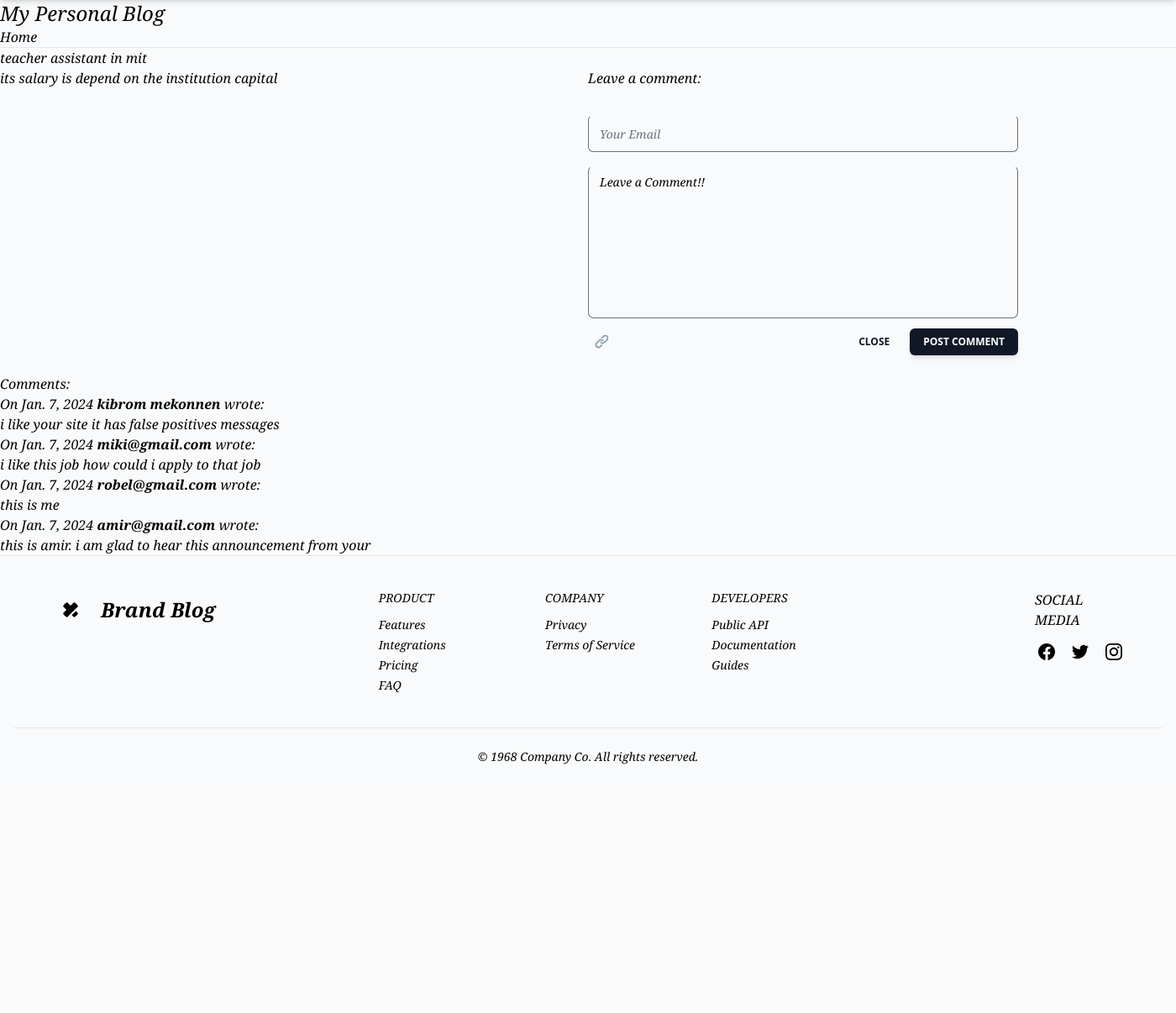
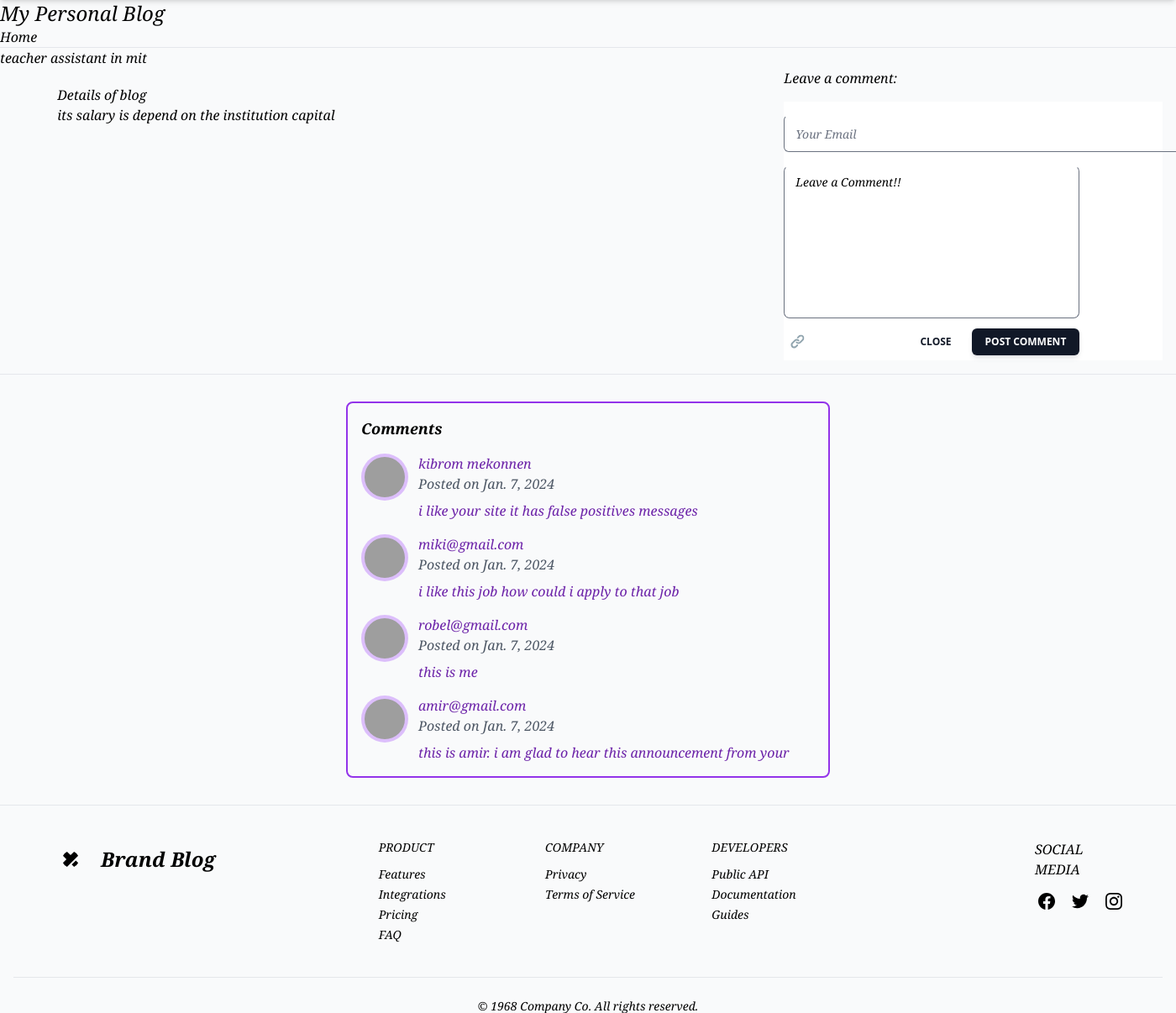
Before and after one commit to kbommekonnen/blog, a Django app: page /post/1/ in a window 1400 px wide; the page is wider, and only the part inside the window is pictured. Shown: the part 70-1276 px from the top of that part at 84% size. Before the commit the page ends 980 px from the top of that part, so only its background shows below. Run offline with Django 5.2, Linux system fonts and the light colour scheme; data comes from the database, SQL or seed files in the repository; both versions use the stored data as it was after the commit; style sheets or scripts are compiled from the project's sources; some libraries are stand-ins or nearby versions; grey boxes are pictures that could not be loaded.

Commit message:
new feature are added on the commit_list file

```diff
--- a/blog/templates/blog/comment_blog.html
+++ b/blog/templates/blog/comment_blog.html
@@ -1,4 +1,4 @@
-<div class="flex my-4 flex-col">
+<div class="flex my-4 flex-col bg-white">
       <div class="relative md:lg:w-[32rem] sm:w-full xs:w-full h-11 my-4">
           <input name="author" class="w-full h-full px-3 py-3 font-sans text-sm font-normal transition-all bg-transparent border rounded-md peer border-blue-gray-200 border-t-transparent text-blue-gray-700 outline outline-0 placeholder-shown:border placeholder-shown:border-blue-gray-200 placeholder-shown:border-t-blue-gray-200 focus:border-2 focus:border-gray-900 focus:border-t-transparent focus:outline-0 disabled:border-0 disabled:bg-blue-gray-50"
                 placeholder=" " />
@@ -7,10 +7,10 @@
                 Your Email
           </label>
       </div>
-      <div class="relative w-[32rem]">
-        <div class="relative w-full md:lg:sm:min-w-[200px]">
+      <div class="relative w-[22rem]">
+        <div class="relative ">
           <textarea rows="8" name="body"
-            class="peer h-full min-h-[100px] w-full !resize-none  rounded-[7px] border border-blue-gray-200 border-t-transparent bg-transparent px-3 py-2.5 font-sans text-sm font-normal text-blue-gray-700 outline outline-0 transition-all placeholder-shown:border placeholder-shown:border-blue-gray-200 placeholder-shown:border-t-blue-gray-200 focus:border-2 focus:border-gray-900 focus:border-t-transparent focus:outline-0 disabled:resize-none disabled:border-0 disabled:bg-blue-gray-50"
+            class="peer h-full min-h-[50px] w-full !resize-none  rounded-[7px] border border-blue-gray-200 border-t-transparent bg-transparent px-3 py-2.5 font-sans text-sm font-normal text-blue-gray-700 outline outline-0 transition-all placeholder-shown:border placeholder-shown:border-blue-gray-200 placeholder-shown:border-t-blue-gray-200 focus:border-2 focus:border-gray-900 focus:border-t-transparent focus:outline-0 disabled:resize-none disabled:border-0 disabled:bg-blue-gray-50"
             placeholder=" "></textarea>
           <label
             class="before:content[' '] after:content[' '] pointer-events-none absolute left-0 -top-1.5 flex h-full w-full select-none text-[11px] font-normal leading-tight text-blue-gray-400 transition-all before:pointer-events-none before:mt-[6.5px] before:mr-1 before:box-border before:block before:h-1.5 before:w-2.5 before:rounded-tl-md before:border-t before:border-l before:border-blue-gray-200 before:transition-all after:pointer-events-none after:mt-[6.5px] after:ml-1 after:box-border after:block after:h-1.5 after:w-2.5 after:flex-grow after:rounded-tr-md after:border-t after:border-r after:border-blue-gray-200 after:transition-all peer-placeholder-shown:text-sm peer-placeholder-shown:leading-[3.75] peer-placeholder-shown:text-blue-gray-500 peer-placeholder-shown:before:border-transparent peer-placeholder-shown:after:border-transparent peer-focus:text-[11px] peer-focus:leading-tight peer-focus:text-gray-900 peer-focus:before:border-t-2 peer-focus:before:border-l-2 peer-focus:before:!border-gray-900 peer-focus:after:border-t-2 peer-focus:after:border-r-2 peer-focus:after:!border-gray-900 peer-disabled:text-transparent peer-disabled:before:border-transparent peer-disabled:after:border-transparent peer-disabled:peer-placeholder-shown:text-blue-gray-500">
--- a/blog/templates/blog/comment_list.html
+++ b/blog/templates/blog/comment_list.html
@@ -1,6 +1,7 @@
+{% if comments is not none%}
 <section class="w-full rounded-lg border-2 border-purple-600 p-4 my-8 mx-auto max-w-xl">
       <h3 class="font-os text-lg font-bold">Comments</h3>
-
+        {% for comment in comments%}
         <!-- Sample Comment 1 -->
         <div class="flex mt-4">
             <div class="w-14 h-14 rounded-full bg-purple-400/50 flex-shrink-0 flex items-center justify-center">
@@ -9,45 +10,13 @@
             </div>
 
             <div class="ml-3">
-              <div class="font-medium text-purple-800">John Doe</div>
-              <div class="text-gray-600">Posted on 2023-10-02 14:30</div>
-              <div class="mt-2 text-purple-800">This is a sample comment. Lorem ipsum dolor sit amet, consectetur
-                  adipiscing elit.
+                <div class="font-medium text-purple-800">{{comment.author}}</div>
+                <div class="text-gray-600">Posted on {{comment.created_on.date}}</div>
+                <div class="mt-2 text-purple-800">
+                    {{ comment.body }}
                 </div>
             </div>
         </div>
-
-      <!-- Sample Comment 2 -->
-      <div class="flex mt-4">
-          <div class="w-14 h-14 rounded-full bg-purple-400/50 flex-shrink-0 flex items-center justify-center">
-              <img class="h-12 w-12 rounded-full object-cover" src="https://randomuser.me/api/portraits/women/43.jpg"
-                          alt="">
-          </div>
-          <div class="ml-3">
-              <div class="font-medium text-purple-800">Jane Smith</div>
-              <div class="text-gray-600">Posted on 2023-10-02 15:15</div>
-              <div class="mt-2 text-purple-800">Another sample comment. Sed quis velit auctor, bibendum dolor in,
-                  accumsan tellus.
-              </div>
-          </div>
-      </div>
-
-      <!-- Comment Form -->
-      <form class="mt-4">
-          <div class="mb-4">
-              <label for="name" class="block text-purple-800 font-medium">Name</label>
-              <input type="text" id="name" name="name"
-                          class="border-2 border-purple-600 p-2 w-full rounded" required>
-          </div>
-
-          <div class="mb-4">
-              <label for="comment" class="block text-purple-800 font-medium">Comment</label>
-              <textarea id="comment" name="comment" class="border-2 border-purple-600 p-2 w-full rounded" required></textarea>
-          </div>
-
-          <button type="submit"
-                      class="bg-purple-700 text-white font-medium py-2 px-4 rounded hover:bg-purple-600">Post
-                      Comment
-          </button>
-      </form>
+        {% endfor%}
   </section>
+{% endif%}
--- a/blog/templates/blog/detail.html
+++ b/blog/templates/blog/detail.html
@@ -8,11 +8,13 @@
 {% endblock page_title %}
 
 {% block page_content %}
-<div class=" grid md:grid-cols-3 lg:grid-cols-2 ">
-    <div class="grid-cols-2">
-        <p>{{ post.body | linebreaks }}</p>
+<div class="grid md:grid-cols-3">
+    <div class="mx-auto p-5">
+        <h1>Details of blog</h1>
+        <p>{{ post.body  }}</p>
     </div>
-    <div class="grid-cols-2">
+    <div></div>
+    <div class="mr-4">
         <h3>Leave a comment:</h3>
         <form method="post">
             {% csrf_token %}
@@ -21,16 +23,9 @@
         </form>
     </div>
 </div>
+<hr>
 <div>
-    <h3>Comments:</h3>
-    {% for comment in comments %}
-        <p>
-            On {{ comment.created_on.date }} <b>{{ comment.author }}</b> wrote:
-        </p>
-        <p>
-            {{ comment.body | linebreaks }}
-        </p>
-    {% endfor %}
+    {% include 'blog/comment_list.html'%}
 </div>
 
 
```
Also changed, not shown: db.sqlite3, 1 other file. Lines whose indentation alone changed are shown as unchanged.
